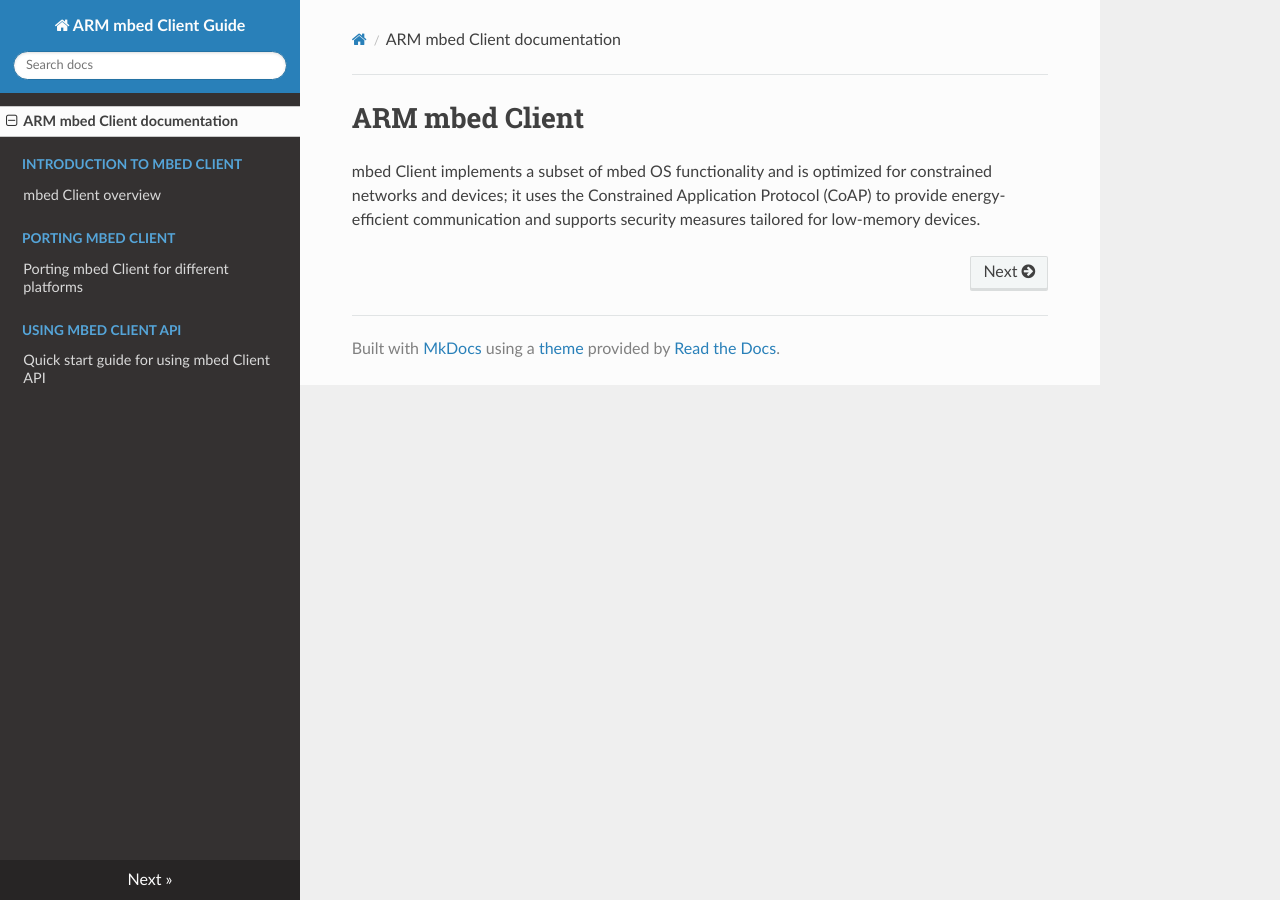
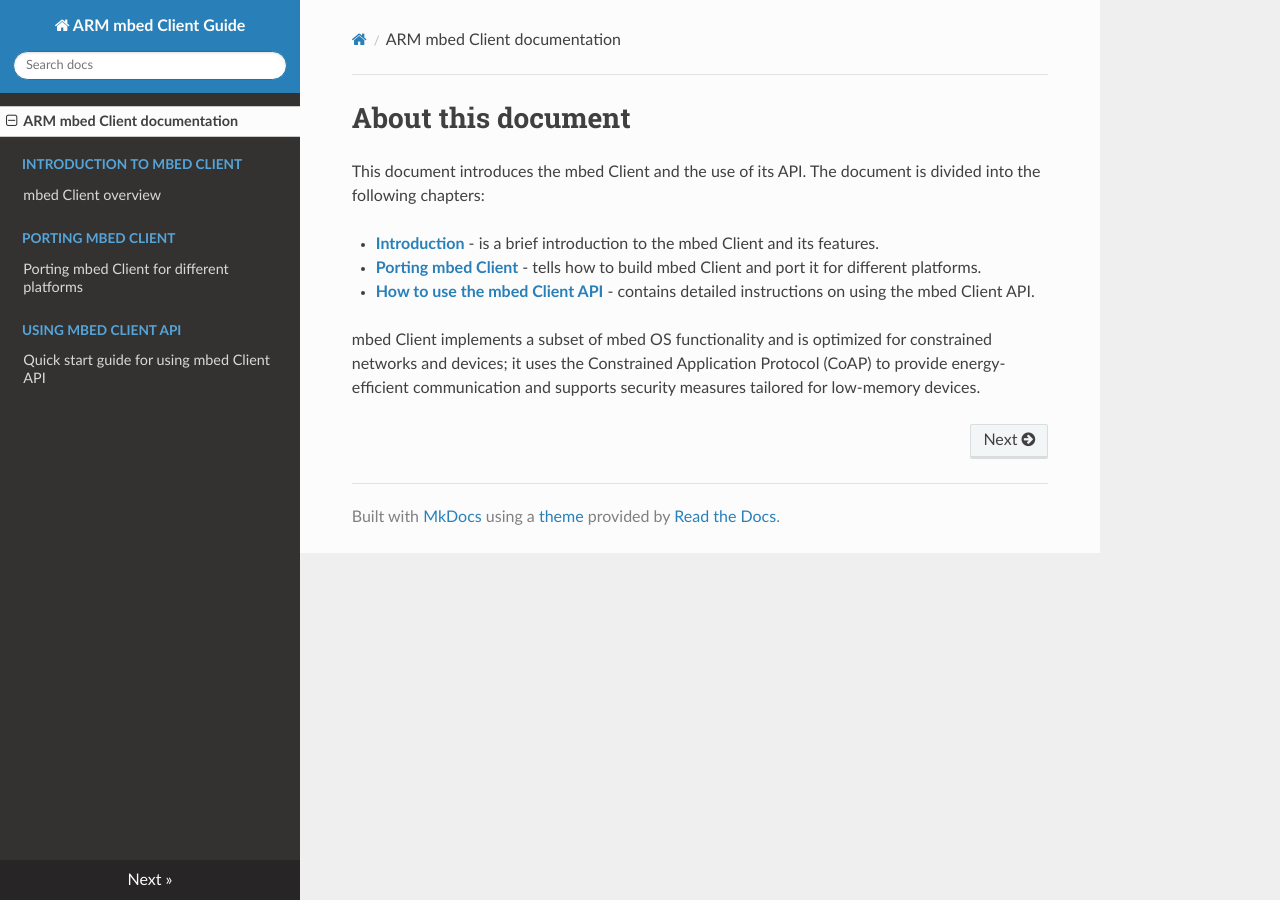
Before and after one commit to ARMmbed/mbed-client, an MkDocs documentation site: the page built from docs/index.md, in a window 1280 px wide. Built offline with MkDocs 1.6.1, drawn with Linux system fonts in a browser that asks for light colours; nearby versions of some CDN libraries; old or Windows-style settings are respelled for this version of MkDocs.

Commit message:
rewriting the module

```diff
--- a/docs/index.md
+++ b/docs/index.md
@@ -1,5 +1,11 @@
-ARM mbed Client
+About this document
 =====================
+
+This document introduces the mbed Client and the use of its API. The document is divided into the following chapters:
+
+- [**Introduction**](#introduction.md) - is a brief introduction to the mbed Client and its features.
+- [**Porting mbed Client**](#porting-guide.md) - tells how to build mbed Client and port it for different platforms.
+- [**How to use the mbed Client API**](#Howto.md) - contains detailed instructions on using the mbed Client API.
 
 mbed Client implements a subset of mbed OS functionality and is optimized for constrained networks and devices; it uses the Constrained
 Application Protocol (CoAP) to provide energy-efficient communication and supports security measures tailored for low-memory devices.
```
